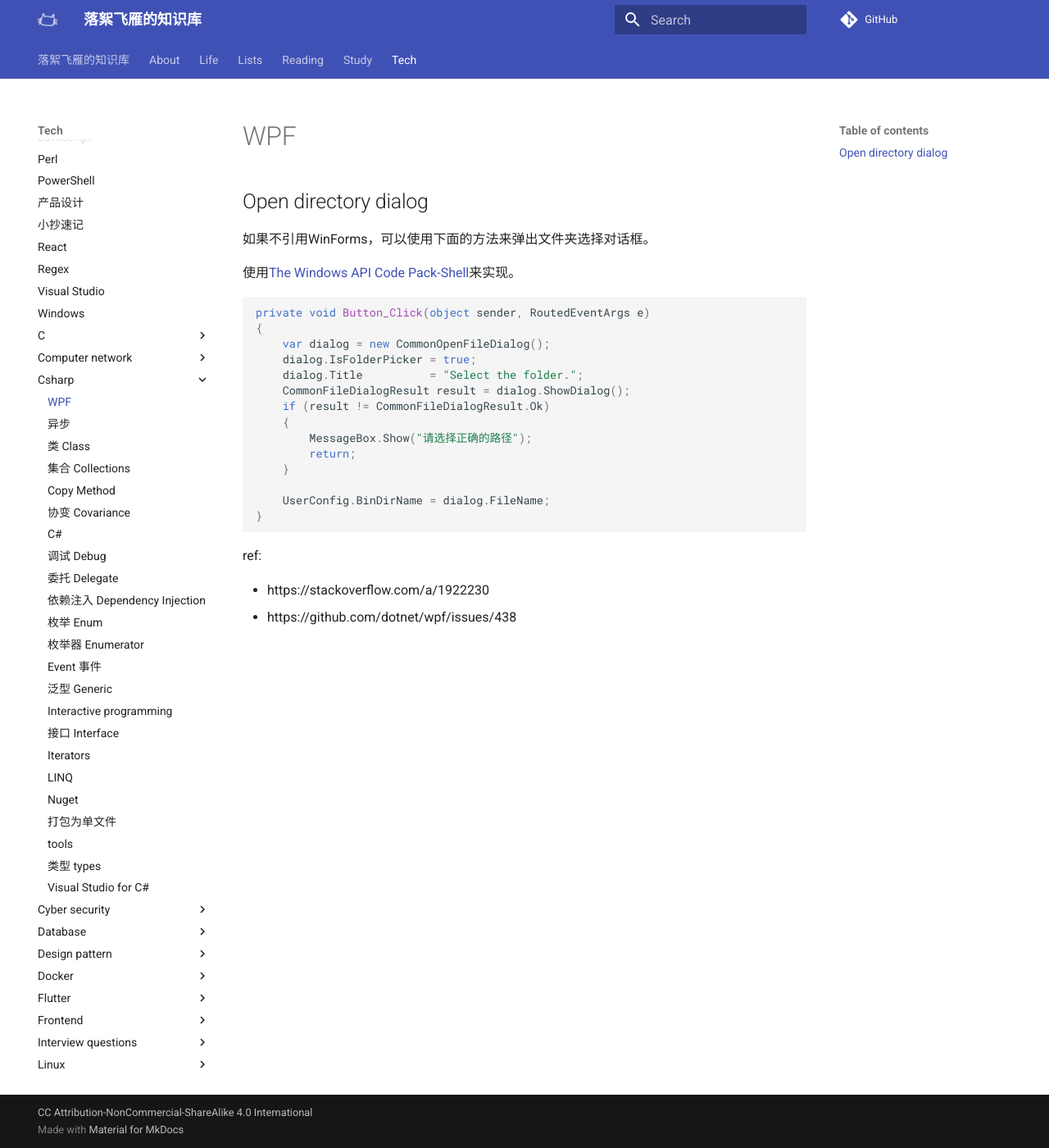
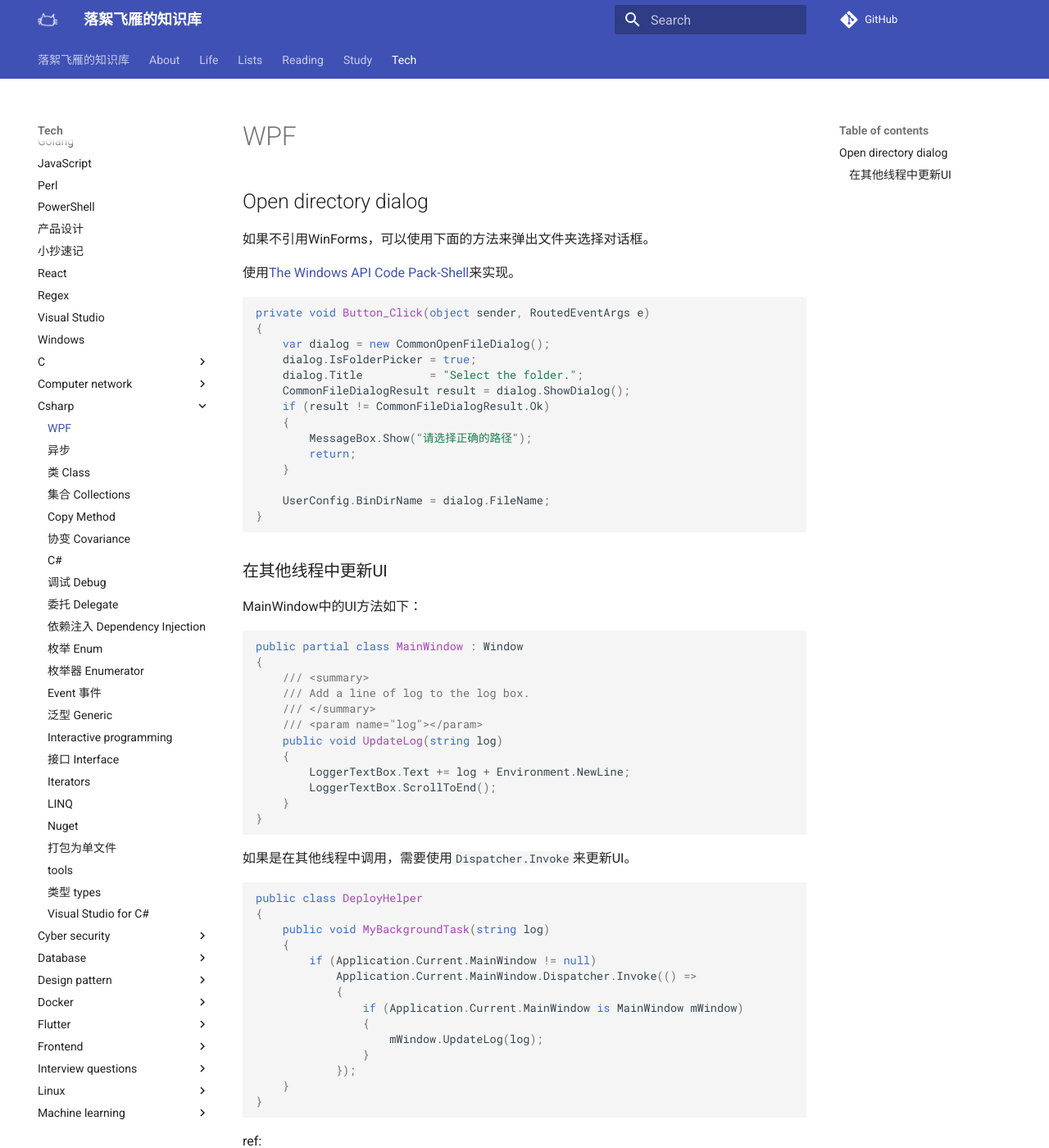
Before and after one commit to luoxufeiyan/wiki.luoxufeiyan.com, an MkDocs documentation site: the page built from docs/tech/csharp/WPF.md, in a window 1280 px wide and 1400 px high. Shown: the whole window at 82% size. Built offline with MkDocs 1.6.1 and Material for MkDocs 9.7.7, drawn with Linux system fonts in a browser that asks for light colours; comment, search, counter and statistics services are not loaded.

Commit message:
update WPF

````diff
--- a/docs/tech/csharp/WPF.md
+++ b/docs/tech/csharp/WPF.md
@@ -24,6 +24,44 @@
 }
 ```
 
+### 在其他线程中更新UI
+
+MainWindow中的UI方法如下：
+
+```c#
+public partial class MainWindow : Window
+{
+    /// <summary>
+    /// Add a line of log to the log box.
+    /// </summary>
+    /// <param name="log"></param>
+    public void UpdateLog(string log)
+    {
+        LoggerTextBox.Text += log + Environment.NewLine;
+        LoggerTextBox.ScrollToEnd();
+    }
+}
+```
+
+如果是在其他线程中调用，需要使用`Dispatcher.Invoke`来更新UI。
+
+```c#
+public class DeployHelper
+{
+    public void MyBackgroundTask(string log)
+    {
+        if (Application.Current.MainWindow != null)
+            Application.Current.MainWindow.Dispatcher.Invoke(() =>
+            {
+                if (Application.Current.MainWindow is MainWindow mWindow)
+                {
+                    mWindow.UpdateLog(log);
+                }
+            });
+    }
+}
+```
+
 ref:
 
 * https://stackoverflow.com/a/1922230
````
